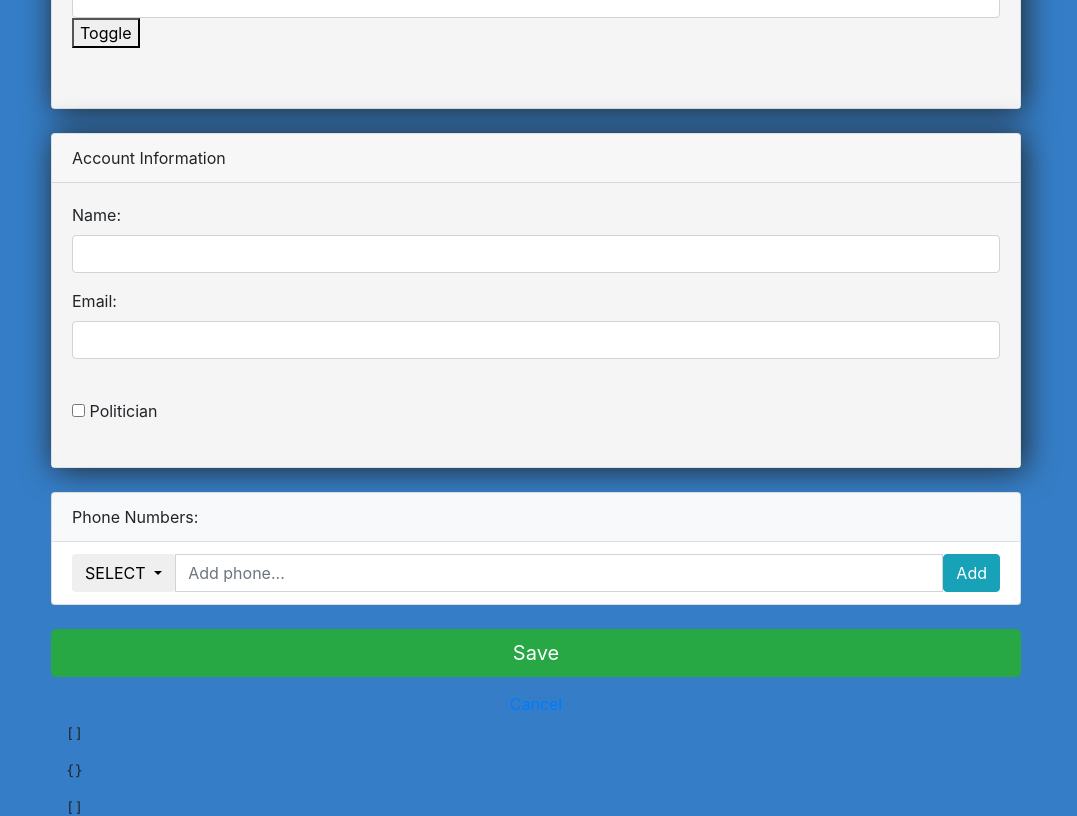
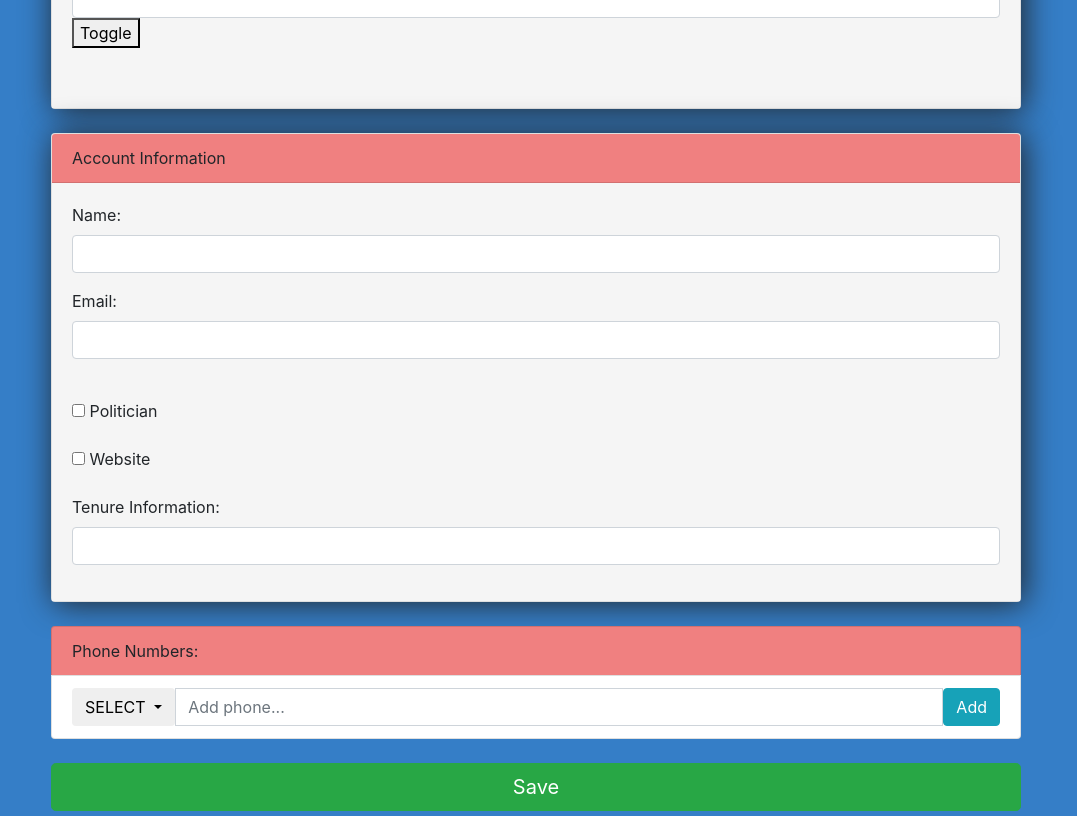
Before and after one commit to ndenefe/DB_UI_S18, an Angular app: page /signup in a window 1280 px wide. Shown: the part 380-1196 px from the top of the page, without its empty margins (104-1181 px from the left). Built offline with nearby package versions, Linux system fonts and the light colour scheme.

Commit message:
added website and tenure to SignUp

```diff
--- a/src/app/domain/models/account.ts
+++ b/src/app/domain/models/account.ts
@@ -8,4 +8,7 @@ export class Account {
   departmentId?: number;
   phoneNumbers?: Phone[];
   login?: Login[];
+  hasWebsite?: boolean;
+  website?: string;
+  tenure?: string;
 }
--- /dev/null
+++ b/src/app/domain/models/website.ts
@@ -0,0 +1,3 @@
+export class Website {
+    name: string;
+}
--- a/src/app/login/login.component.css
+++ b/src/app/login/login.component.css
@@ -6,9 +6,6 @@
     position: absolute;
 }
 
-/* .card-header{
+ .card-header{
   background-color: lightcoral;
-} */
-.card{
-  background-color: whitesmoke;
 }
--- a/src/app/login/login.component.html
+++ b/src/app/login/login.component.html
@@ -1,22 +1,24 @@
 <div class="col-md-6 col-md-offset-3" id="content">
-  <h1 class="text-center">Login</h1>
+  <h1 class="text-center ">Login</h1>
   <div class="card">
     <div class="card-header">
-      Login Information
+      <h4>
+          Login Information
+      </h4>
     </div>
     <div class="card-body">
       <form name="form">
         <div class="form-group">
-          <h3>
+          <h5>
             <label for="username">Username:</label>
-          </h3>
+          </h5>
           <input type="text" class="form-control" name="username" [(ngModel)]="newLogin.username" />
           <div *ngIf="userCheck" class="text-danger">*Username is required</div>
         </div>
         <div class="form-group">
-          <h3>
+          <h5>
             <label for="password">Password:</label>
-          </h3>
+          </h5>
           <input type="password" class="form-control" name="password" [(ngModel)]="newLogin.password" />
           <button onclick="if (password.type == 'text') password.type ='password';else password.type = 'text';">Toggle</button>
           <div *ngIf="passCheck" class="text-danger">*Password is required</div>
--- a/src/app/sign-up/sign-up.component.css
+++ b/src/app/sign-up/sign-up.component.css
@@ -5,3 +5,11 @@
     right: 1%;
     position: absolute;
 }
+
+.card-header{
+    background-color: lightcoral;
+  }
+
+#header{
+    background-color: lightcoral;
+}
--- a/src/app/sign-up/sign-up.component.html
+++ b/src/app/sign-up/sign-up.component.html
@@ -1,7 +1,7 @@
 <div class="container">
-  <h1 class = "text-center">{{ title }}</h1>
+  <h1 class="text-center">{{ title }}</h1>
   <div class="row">
-    <div class="col-md-8" id = "content">
+    <div class="col-md-8" id="content">
       <div class="card">
         <div class="card-header">
           Login Information
@@ -11,34 +11,25 @@
             <label for="signup_name">
               Username:
             </label>
-                <input type="text"
-                  id="account_name"
-                  class="form-control"
-                  [(ngModel)]="signUp.username" />
+            <input type="text" id="account_name" class="form-control" [(ngModel)]="signUp.username" />
           </div>
           <div class="form-group text-left">
             <label for="account_email">
               Password:
             </label>
-                <input type="password"
-                  id="_password"
-                  class="form-control"
-                  [(ngModel)]="signUp.password" />
+            <input type="password" id="_password" class="form-control" [(ngModel)]="signUp.password" />
             <!-- Password Toggleing -->
             <button onclick="if (_password.type == 'text') _password.type ='password';else _password.type = 'text';">Toggle</button>
           </div>
-              <div *ngIf= "!checkPassMatch" class="text-danger">*Passwords do not match</div>
+          <div *ngIf="!checkPassMatch" class="text-danger">*Passwords do not match</div>
           <div class="form-group text-left">
             <label for="account_email">
               Re-enter Password:
             </label>
-                  <input type="password"
-                    id="password"
-                    class="form-control"
-                    [(ngModel)]="passCheck" />
+            <input type="password" id="password" class="form-control" [(ngModel)]="passCheck" />
             <button onclick="if (password.type == 'text') password.type ='password';else password.type = 'text';">Toggle</button>
           </div>
-                <div *ngIf= "!checkPassMatch" class="text-danger">*Passwords do not match</div>
+          <div *ngIf="!checkPassMatch" class="text-danger">*Passwords do not match</div>
           <br />
         </div>
       </div>
@@ -53,50 +44,61 @@
             <label for="account_name">
               Name:
             </label>
-            <input type="text"
-              id="account_name"
-              class="form-control"
-              [(ngModel)]="account.name" />
+            <input type="text" id="account_name" class="form-control" [(ngModel)]="account.name" />
           </div>
           <div class="form-group text-left">
             <label for="account_email">
               Email:
             </label>
-            <input type="email"
-              id="account_email"
-              class="form-control"
-              [(ngModel)]="account.email" />
+            <input type="email" id="account_email" class="form-control" [(ngModel)]="account.email" />
           </div>
           <br />
           <div class="form-group">
             <label for="account_isEmployee">
-              <input type="checkbox"
-              id="account_isEmployee"
-              [(ngModel)]="account.isEmployee" /> Politician
+              <input type="checkbox" id="account_isEmployee" [(ngModel)]="account.isEmployee" /> Politician
             </label>
           </div>
           <div class="form-group text-left" *ngIf="account.isEmployee">
             <label for="account_departmentId">
               Party Affliation:
             </label>
-            <select id="account_departmentId"
-                class="form-control"
-                [(ngModel)]="account.departmentId">
+            <select id="account_departmentId" class="form-control" [(ngModel)]="account.departmentId">
               <option></option>
               <option [value]="department.id" *ngFor="let department of departments">
                 {{ department.name }}
               </option>
             </select>
           </div>
+          <div class="form-group">
+            <label for="account_hasWebsite">
+              <input type="checkbox" id="account_hasWebsite" [(ngModel)]="account.hasWebsite" /> Website
+            </label>
+          </div>
+
+          <div class="form-group text-left" *ngIf="account.hasWebsite">
+            <div class="form-group text-left">
+              <label for="account_email">
+                Website:
+              </label>
+              <input type="website" id="account_website" class="form-control" [(ngModel)]="account.website" />
+            </div>
+          </div>
+
+          <div class="form-group text-left">
+              <label for="account_tenure">
+                Tenure Information:
+              </label>
+              <input type="text" id="account_tenure" class="form-control" [(ngModel)]="account.tenure" />
+            </div>
+
         </div>
       </div>
       <br />
       <ul class="list-group">
-        <li class="list-group-item bg-light text-left">
+        <li class="list-group-item text-left" id="header">
           Phone Numbers:
         </li>
-        <li class="list-group-item"
-            *ngFor="let phone of account.phoneNumbers; let i = index">
+        <li class="list-group-item" *ngFor="let phone of account.phoneNumbers; let i = index">
           {{ phone.number }}
           <button class="btn btn-danger float-right" type="button" (click)="deleteFieldValue(i)">Delete</button>
           <button class="btn btn-primary float-right">
@@ -112,9 +114,7 @@
                   {{ newPhone.type || 'SELECT' }}
                 </button>
                 <ul class="dropdown-menu">
-                      <li *ngFor="let type of ['Home', 'Fax', 'Mobile']"
-                          class="dropdown-item"
-                          (click)="newPhone.type = type">
+                  <li *ngFor="let type of ['Home', 'Fax', 'Mobile']" class="dropdown-item" (click)="newPhone.type = type">
                     <a href="javascript:void(0);">
                       {{ type }}
                     </a>
@@ -122,14 +122,9 @@
                 </ul>
               </div>
             </div>
-            <input type="text"
-            class="form-control"
-            placeholder="Add phone..."
-            [(ngModel)]="newPhone.number">
+            <input type="text" class="form-control" placeholder="Add phone..." [(ngModel)]="newPhone.number">
             <span class="input-group-btn">
-              <button class="btn btn-info"
-                      type="button"
-                      (click)="addPhone()">
+              <button class="btn btn-info" type="button" (click)="addPhone()">
                 Add
               </button>
             </span>
@@ -137,10 +132,13 @@
         </li>
       </ul>
       <br />
-    <button class="btn btn-lg btn-success btn-block" type="button" (click) = "saveProfile()">
+      <button class="btn btn-lg btn-success btn-block" type="button" (click)="saveProfile()">
         Save
       </button>
-    <a [routerLink]="['/login']" class="btn btn-link btn-block">Cancel</a>
+      <a [routerLink]="['/login']" class="btn btn-primary btn-block">Cancel</a>
+      <div class="col-md-4">
+        <pre>{{account|json}}</pre>
+      </div>
       <div class="col-md-4">
         <pre>{{accounts|json}}</pre>
       </div>
--- a/src/app/sign-up/sign-up.component.ts
+++ b/src/app/sign-up/sign-up.component.ts
@@ -4,6 +4,7 @@ import { Account } from '../domain/models/account';
 import { Department } from '../domain/models/department';
 import { Router, RouterLink} from '@angular/router';
 import { Login } from './../domain/models/login';
+import { Website } from './../domain/models/website';
 
 @Component({
   selector: 'app-sign-up',
@@ -74,6 +75,14 @@ export class SignUpComponent implements OnInit {
   }
 
   public saveProfile() {
+    if (!this.account.isEmployee)
+    {
+      this.account.departmentId = null;
+    }
+    if (!this.account.hasWebsite)
+    {
+      this.account.website = null;
+    }
     if (this.reset)
     {
       this.checkPassMatch = true;
--- a/src/styles.css
+++ b/src/styles.css
@@ -1,16 +1,17 @@
 /* You can add global styles to this file, and also import other style files */
 #app-body {
   background-color: #357ec7;
+}
+
+.card-body{
+  background-color: whitesmoke;
+  border: none;
 }
 
 .card-header{
   background-color: lightcoral;
 }
 
-.card-body{
-  background-color: whitesmoke;
-  border: none;
-}
 .card{
   box-shadow: .2em .1em 2em;
 }
```
Lines whose indentation alone changed are shown as unchanged.
